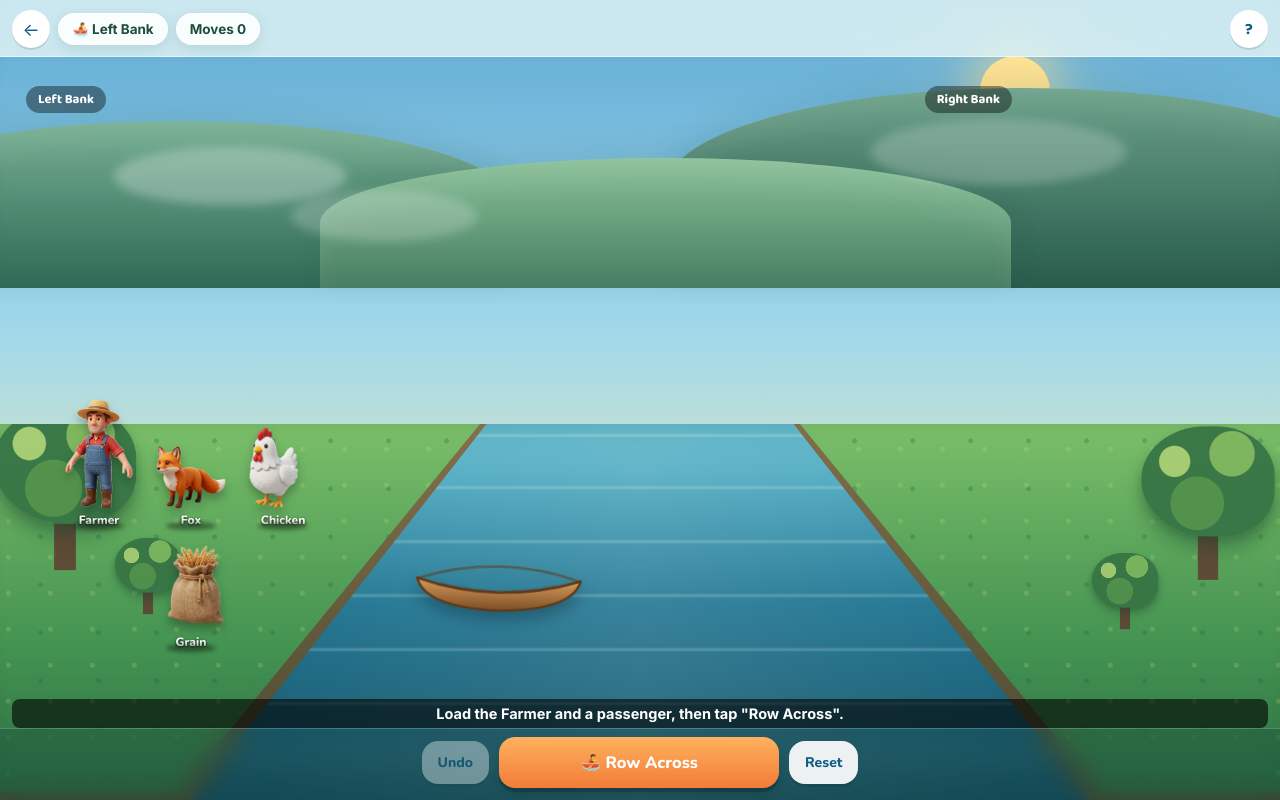
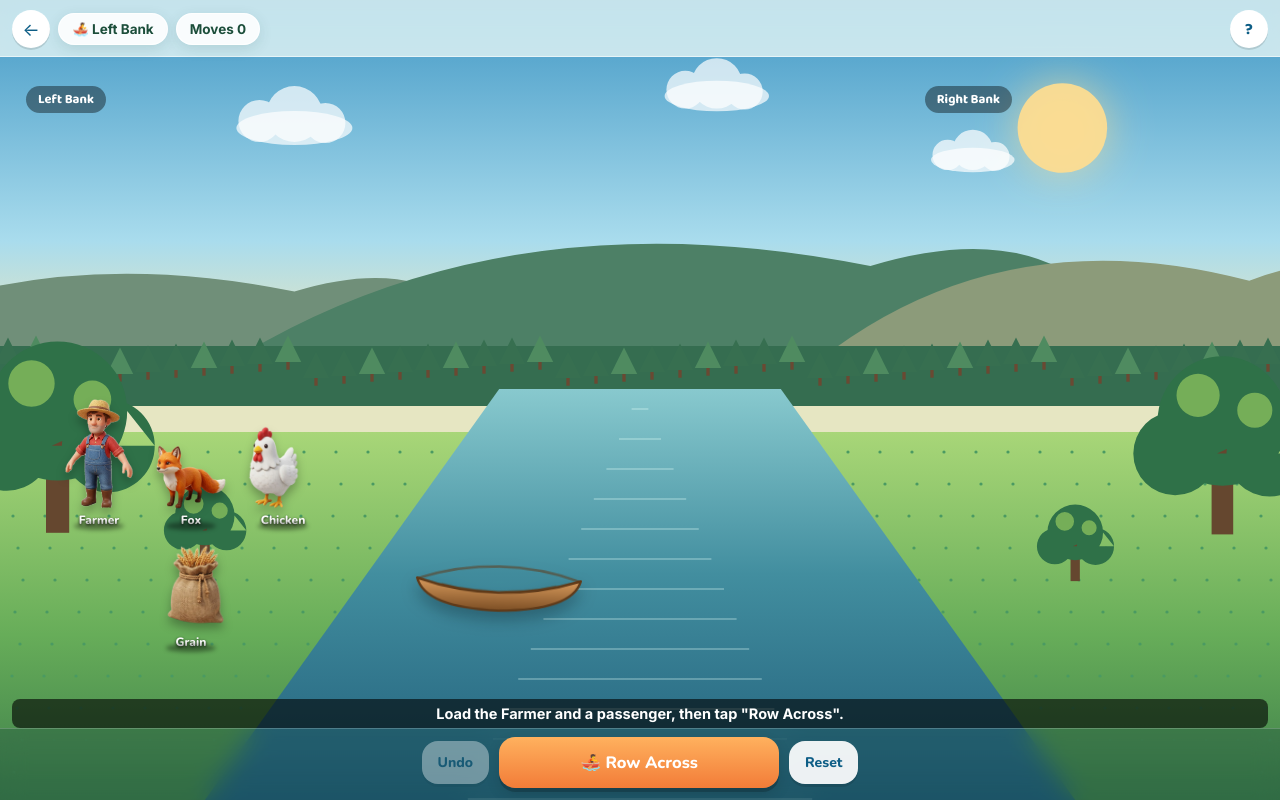
Before and after one commit to kayzalkz/tztwheel, a Flask app: page /challenge in a window 1280 px wide. Run offline with Flask 3, Linux system fonts and the light colour scheme.

Commit message:
Create cinematic river landscape with procedural canvas drawing

```diff
--- a/static/js/challenge.js
+++ b/static/js/challenge.js
@@ -1,4 +1,65 @@
 document.addEventListener('DOMContentLoaded', () => {
+    const canvas = document.getElementById('natureCanvas');
+
+    function drawNatureScene() {
+        if (!canvas) return;
+        const rect = canvas.getBoundingClientRect();
+        const dpr = Math.min(window.devicePixelRatio || 1, 2);
+        const width = Math.max(1, Math.floor(rect.width));
+        const height = Math.max(1, Math.floor(rect.height));
+        canvas.width = width * dpr;
+        canvas.height = height * dpr;
+        const ctx = canvas.getContext('2d');
+        ctx.setTransform(dpr, 0, 0, dpr, 0, 0);
+        const horizon = height * .43;
+        const bankTop = height * .54;
+
+        const sky = ctx.createLinearGradient(0, 0, 0, horizon);
+        sky.addColorStop(0, '#4298c5'); sky.addColorStop(.7, '#a9dced'); sky.addColorStop(1, '#e6e6c2');
+        ctx.fillStyle = sky; ctx.fillRect(0, 0, width, height);
+
+        ctx.fillStyle = 'rgba(255,222,145,.92)';
+        ctx.shadowColor = 'rgba(255,223,145,.65)'; ctx.shadowBlur = 42;
+        ctx.beginPath(); ctx.arc(width * .83, height * .16, Math.max(28, width * .035), 0, Math.PI * 2); ctx.fill(); ctx.shadowBlur = 0;
+
+        const cloud = (x, y, scale) => {
+            ctx.fillStyle = 'rgba(255,255,255,.7)';
+            ctx.beginPath(); ctx.ellipse(x, y, 58 * scale, 17 * scale, 0, 0, Math.PI * 2); ctx.fill();
+            ctx.beginPath(); ctx.arc(x - 35 * scale, y - 7 * scale, 21 * scale, 0, Math.PI * 2); ctx.arc(x, y - 14 * scale, 28 * scale, 0, Math.PI * 2); ctx.arc(x + 31 * scale, y - 5 * scale, 20 * scale, 0, Math.PI * 2); ctx.fill();
+        };
+        cloud(width * .23, height * .16, 1); cloud(width * .56, height * .12, .9); cloud(width * .76, height * .2, .72);
+
+        const hill = (x, y, w, h, color) => {
+            ctx.fillStyle = color; ctx.beginPath(); ctx.moveTo(x - w / 2, y); ctx.quadraticCurveTo(x - w * .2, y - h, x + w * .2, y - h * .55); ctx.quadraticCurveTo(x + w * .42, y - h * .92, x + w / 2, y); ctx.closePath(); ctx.fill();
+        };
+        hill(width * .12, horizon + 18, width * .55, height * .16, '#708f79');
+        hill(width * .54, horizon + 10, width * .7, height * .2, '#4d8066');
+        hill(width * .88, horizon + 16, width * .48, height * .18, '#8c9b7a');
+
+        const forestY = horizon + 2;
+        ctx.fillStyle = '#356d50'; ctx.fillRect(0, forestY, width, height * .075);
+        const pine = (x, y, s, color) => { ctx.fillStyle = color; ctx.beginPath(); ctx.moveTo(x, y - 48 * s); ctx.lineTo(x - 24 * s, y); ctx.lineTo(x + 24 * s, y); ctx.closePath(); ctx.fill(); ctx.fillStyle = '#6a4932'; ctx.fillRect(x - 3 * s, y, 6 * s, 14 * s); };
+        for (let x = -20; x < width + 30; x += 28) pine(x, forestY + 16 + ((x * 7) % 18), .55 + ((x * 13) % 4) / 10, x % 3 ? '#376f50' : '#4f8b60');
+
+        const ground = ctx.createLinearGradient(0, bankTop, 0, height); ground.addColorStop(0, '#a8d678'); ground.addColorStop(.55, '#67ad59'); ground.addColorStop(1, '#3c7d4a');
+        ctx.fillStyle = ground; ctx.fillRect(0, bankTop, width, height - bankTop);
+        ctx.fillStyle = '#4a9a62';
+        for (let x = 12; x < width; x += 32) for (let y = bankTop + 20; y < height; y += 32) { ctx.beginPath(); ctx.arc(x + ((y * 3) % 13), y, 1.6, 0, Math.PI * 2); ctx.fill(); }
+
+        const riverTop = horizon + 45, riverBottom = height;
+        ctx.save(); ctx.beginPath(); ctx.moveTo(width * .39, riverTop); ctx.lineTo(width * .61, riverTop); ctx.lineTo(width * .84, riverBottom); ctx.lineTo(width * .16, riverBottom); ctx.closePath(); ctx.clip();
+        const water = ctx.createLinearGradient(0, riverTop, 0, height); water.addColorStop(0, '#88c9ce'); water.addColorStop(.45, '#428e9f'); water.addColorStop(1, '#205d79'); ctx.fillStyle = water; ctx.fillRect(0, riverTop, width, height);
+        ctx.strokeStyle = 'rgba(224,255,247,.28)'; ctx.lineWidth = 2;
+        for (let y = riverTop + 20; y < height; y += 30) { const spread = (y - riverTop) * .42; ctx.beginPath(); ctx.moveTo(width / 2 - spread, y); ctx.lineTo(width / 2 + spread, y); ctx.stroke(); }
+        ctx.restore();
+
+        const tree = (x, y, s) => { ctx.fillStyle = '#65472f'; ctx.fillRect(x - 8 * s, y, 16 * s, 64 * s); ctx.fillStyle = '#2f7148'; ctx.beginPath(); ctx.arc(x, y - 20 * s, 48 * s, 0, Math.PI * 2); ctx.arc(x - 35 * s, y + 4 * s, 31 * s, 0, Math.PI * 2); ctx.arc(x + 35 * s, y + 4 * s, 32 * s, 0, Math.PI * 2); ctx.fill(); ctx.fillStyle = '#75ae58'; ctx.beginPath(); ctx.arc(x - 18 * s, y - 39 * s, 16 * s, 0, Math.PI * 2); ctx.arc(x + 24 * s, y - 28 * s, 13 * s, 0, Math.PI * 2); ctx.fill(); };
+        tree(width * .045, height * .55, 1.45); tree(width * .16, height * .66, .62); tree(width * .955, height * .56, 1.35); tree(width * .84, height * .68, .58);
+    }
+
+    drawNatureScene();
+    window.addEventListener('resize', drawNatureScene, { passive: true });
+
     const ITEMS = {
         farmer: { emoji: '👨‍🌾', label: 'Farmer', img: '/static/img/characters/farmer.png' },
         fox: { emoji: '🦊', label: 'Fox', img: '/static/img/characters/fox.png' },
--- a/templates/challenge.html
+++ b/templates/challenge.html
@@ -70,6 +70,16 @@
         inset: 0;
         z-index: 0;
         overflow: hidden;
+        pointer-events: none;
+        display: none;
+    }
+    .nature-canvas {
+        position: absolute;
+        inset: 0;
+        z-index: 0;
+        width: 100%;
+        height: 100%;
+        display: block;
         pointer-events: none;
     }
 
@@ -454,7 +464,9 @@
 
 <div class="game-shell" id="gameShell">
 
-    <!-- Pure CSS Background Environment -->
+    <canvas class="nature-canvas" id="natureCanvas" aria-hidden="true"></canvas>
+
+    <!-- Legacy CSS Background Environment -->
     <div class="css-environment">
         <div class="css-sky">
             <div class="css-sun"></div>
```
